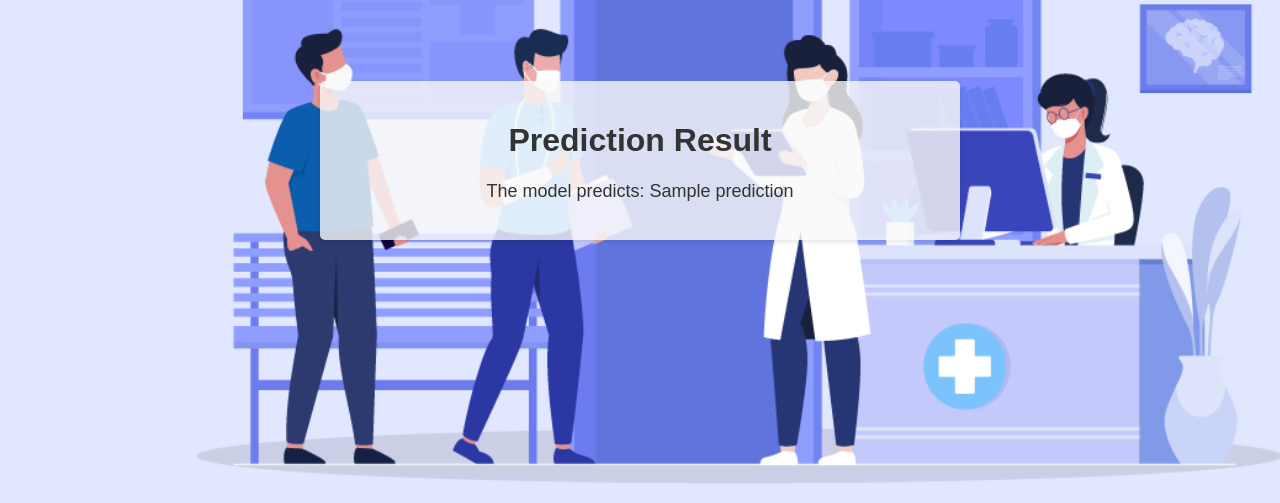
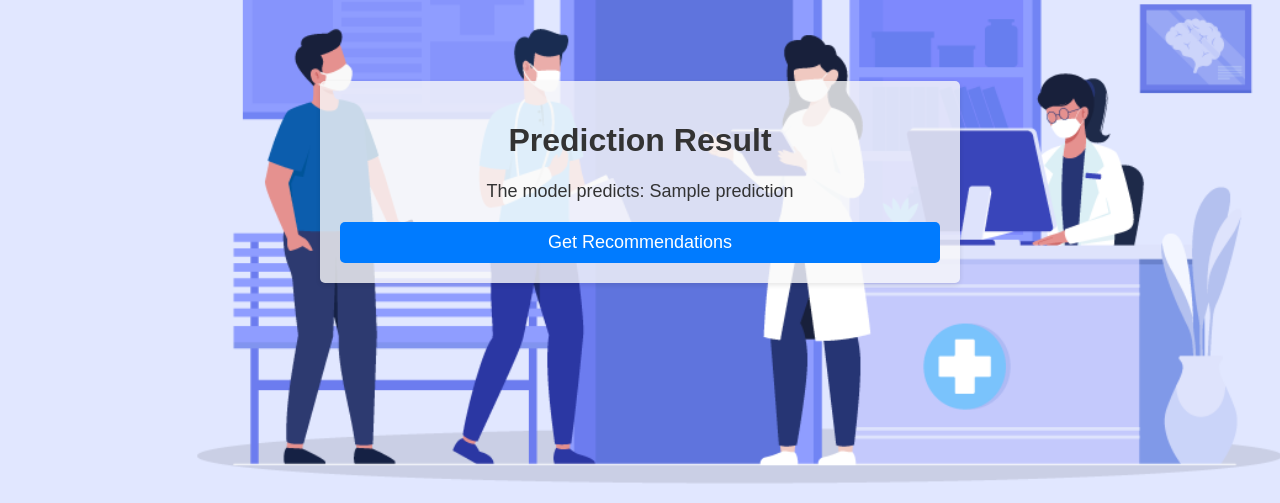
Before and after one commit to Abdullah-Gohar/Heart-Disease-Prediction-using-Deep-Learning, a Flask app: template templates/result.html in a window 1280 px wide. Shown: the part 209-712 px from the top of the page. Run offline with Flask 3, Linux system fonts and the light colour scheme; the template is opened without the code that fills it: most values are stand-ins (such as "Sample title", 1, 10 or a date in 2020).

Commit message:
added recommendations

```diff
--- a/main.py
+++ b/main.py
@@ -3,6 +3,7 @@ import numpy as np
 from sklearn.preprocessing import StandardScaler
 from tensorflow.keras.models import load_model
 import joblib
+from openai import OpenAI
 
 app = Flask(__name__)
 
@@ -41,6 +42,20 @@ def preprocess_input(age, sex, cp, trestbps, fbs, thalach, exang):
     return input_data
     input_data_scaled = (input_data - input_data.mean()) / input_data.std()  # Normalize the input data
     return input_data_scaled
+def convert_to_string(age, sex, cp, trestbps, fbs, thalach, exang):
+    sex_str = "Male" if sex == 0 else "Female"
+    cp_str = ["Typical Angina", "Atypical Angina", "Non-anginal Pain", "Asymptomatic"][int(cp)]
+    fbs_str = "Less Than 120 mg/dl" if fbs == 0 else "Greater Than or Equal to 120 mg/dl"
+    exang_str = "No" if exang == 0 else "Yes"
+    return {
+        "age": age,
+        "sex": sex_str,
+        "cp": cp_str,
+        "trestbps": trestbps,
+        "fbs": fbs_str,
+        "thalach": thalach,
+        "exang": exang_str
+    }
 
 @app.route('/')
 def index():
@@ -72,7 +87,65 @@ def predict():
     prediction_text = f"{predictions[0][0]*100:.2f}% chance of Heart Disease"
 
     # Return the prediction result to the frontend
-    return render_template('result.html', prediction=prediction_text)
+    return render_template('result.html', prediction=prediction_text,
+                           age=age, sex=sex, cp=cp,
+                           trestbps=trestbps, fbs=fbs,
+                           thalach=thalach, exang=exang)
+
+
+@app.route('/recommend', methods=['GET'])
+def recommend():
+    age = request.args.get('age')
+    sex = request.args.get('sex')
+    cp = request.args.get('cp')
+    trestbps = request.args.get('trestbps')
+    fbs = request.args.get('fbs')
+    thalach = request.args.get('thalach')
+    exang = request.args.get('exang')
+    prediction = request.args.get('prediction')
+    patient_data = convert_to_string(age, sex, cp, trestbps, fbs, thalach, exang)
+    client = OpenAI()
+    prompt_text = f"""
+    You are an expert in giving people recommendations on how to improve their heart health , here are the details of a person and the chances of them having a heart disease predicted through a ML model:
+    Age: {age}
+    Sex: {patient_data['sex']}
+    Chest Pain Type (cp): {patient_data['cp']}
+    Resting Blood Pressure (trestbps): {trestbps}
+    Fasting Blood Sugar (fbs): {patient_data['fbs']}
+    Maximum Heart Rate Achieved (thalach): {thalach}
+    Exercise Induced Angina (exang): {patient_data['exang']}
+    Prediction: {prediction}
+    Based on the above information give tips to the person in order to maintain or improve their heart health.Keep in mind the persons age in your recommendations, Start directly from the recommendations  without text like "here are the recommendations etc" dont apply any formatting like bold i'll do myself
+    """
+
+    try:
+        response = client.chat.completions.create(
+        model="gpt-3.5-turbo",
+        messages=[
+            {"role": "system", "content": prompt_text}
+
+        ]
+        )
+
+        recommendations_text = response.choices[0].message.content.strip()
+        recommendations_list = recommendations_text.split('\n')
+
+        recommendations = [rec.strip() for rec in recommendations_list if rec.strip()]
+        print(recommendations)
+    except Exception as e:
+        print(f"OpenAI API call failed: {e}")
+        recommendations = [
+            'Start by consulting with your healthcare provider to create a tailored plan for your heart health. Make sure to focus on the following recommendations:',
+            '1. Monitor and manage your blood pressure regularly to keep it within a healthy range.',
+            '2. Aim to maintain a balanced diet that is low in saturated fats, cholesterol, and sodium.',
+            '3. Focus on incorporating more fruits, vegetables, whole grains, and lean proteins into your meals.',
+            '4. Stay physically active with exercises that are safe and suitable for you.',
+            '5. If you smoke, consider quitting and seek support to help you with the process.'
+        ]
+    return render_template('recommendations.html', recommendations=recommendations)
+
+
+
 
 if __name__ == '__main__':
     app.run(debug=True)
--- a/templates/result.html
+++ b/templates/result.html
@@ -42,6 +42,23 @@
             color: #333;
             text-align: center;
         }
+        .button {
+            display: block;
+            width: 100%;
+            padding-top: 10px;
+            padding-bottom: 10px;
+            margin-top: 20px;
+            text-align: center;
+            background-color: #007BFF;
+            color: white;
+            text-decoration: none;
+            border-radius: 5px;
+            font-size: 18px;
+        }
+
+        .button:hover {
+            background-color: #0056b3;
+        }
     </style>
 </head>
 
@@ -49,6 +66,8 @@
     <div class="container">
         <h1>Prediction Result</h1>
         <p>The model predicts: {{ prediction }}</p>
+        <a href="/recommend?age={{ age }}&sex={{ sex }}&cp={{ cp }}&trestbps={{ trestbps }}&fbs={{ fbs }}&thalach={{ thalach }}&exang={{ exang }}&prediction={{ prediction }}" class="button">Get Recommendations</a>
+    </div>
     </div>
 </body>
 
```
Also changed, not shown: templates/recommendations.html (added, +69 -0 lines).
